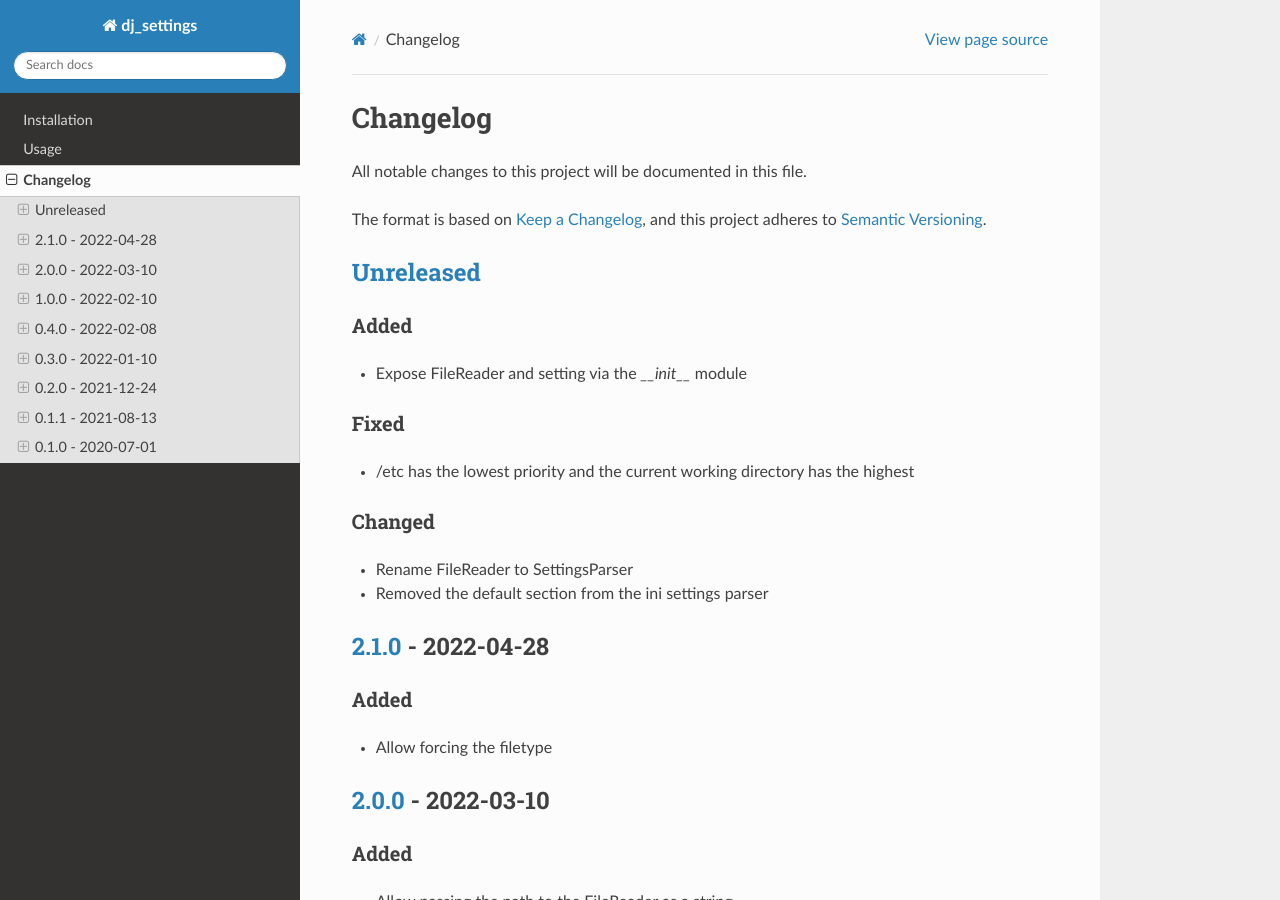
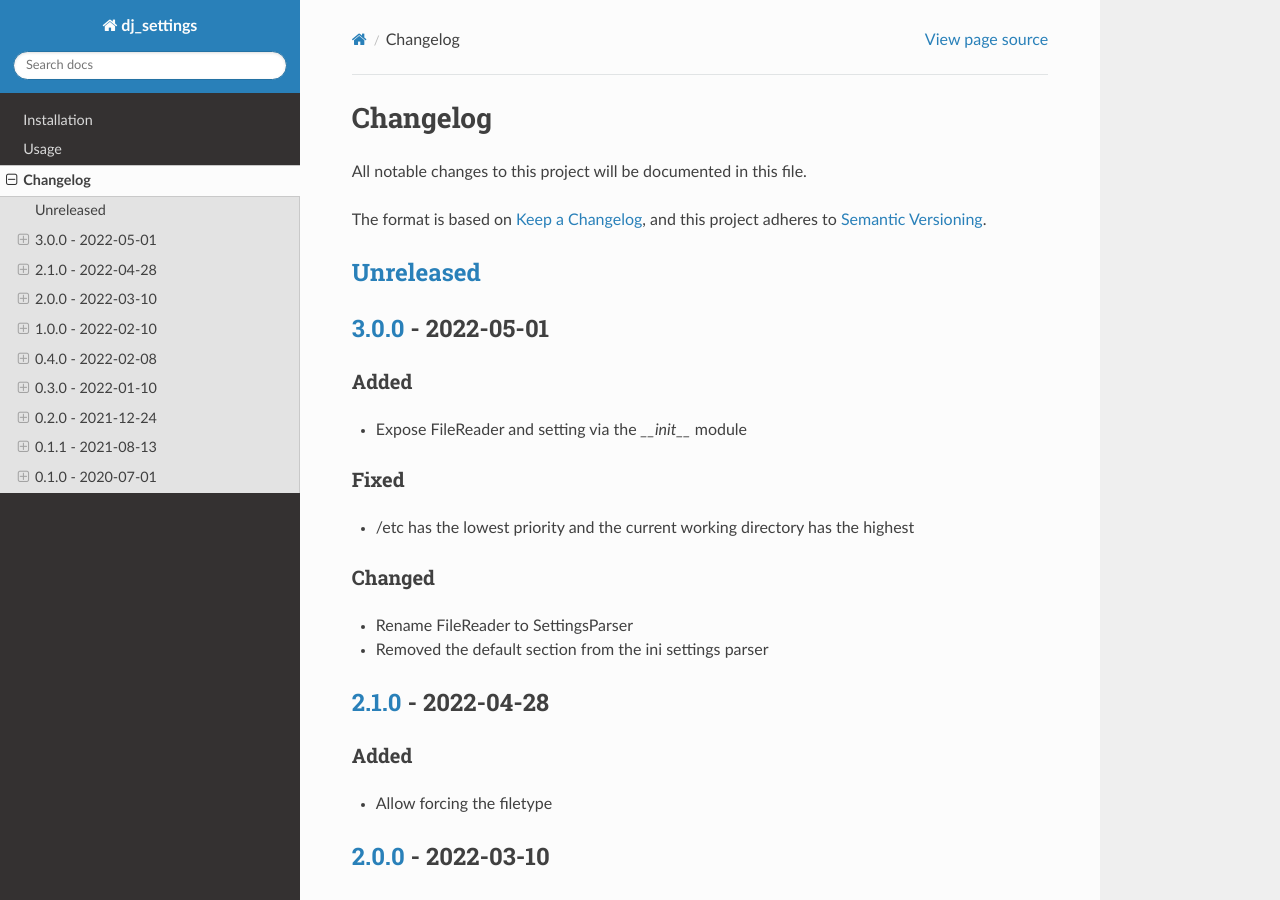
Before and after one commit to spapanik/dj_settings, a Sphinx documentation site: the page built from docs/source/changelog.rst, in a window 1280 px wide and 900 px high. Built offline with Sphinx 7.4.7 and the Read the Docs theme 2.0.0, drawn with Linux system fonts in a browser that asks for light colours.

Commit message:
Bump version

```diff
--- a/CHANGELOG.rst
+++ b/CHANGELOG.rst
@@ -8,6 +8,9 @@ The format is based on `Keep a Changelog`_, and this project adheres to `Semanti
 
 `Unreleased`_
 -------------
+
+`3.0.0`_ - 2022-05-01
+---------------------
 
 Added
 ^^^^^
@@ -92,7 +95,8 @@ Added
 * Allow including python files for settings
 
 
-.. _`unreleased`: https://github.com/spapanik/dj_settings/compare/v2.1.0...main
+.. _`unreleased`: https://github.com/spapanik/dj_settings/compare/v3.0.0...main
+.. _`3.0.0`: https://github.com/spapanik/dj_settings/compare/v2.1.0...v3.0.0
 .. _`2.1.0`: https://github.com/spapanik/dj_settings/compare/v2.0.0...v2.1.0
 .. _`2.0.0`: https://github.com/spapanik/dj_settings/compare/v1.0.0...v2.0.0
 .. _`1.0.0`: https://github.com/spapanik/dj_settings/compare/v0.4.0...v1.0.0
--- a/README.rst
+++ b/README.rst
@@ -39,7 +39,7 @@ The easiest way is to use `poetry`_ to manage your dependencies and add *dj_sett
 .. code-block:: toml
 
     [tool.poetry.dependencies]
-    dj_settings = "^2.1.0"
+    dj_settings = "^3.0.0"
 
 Usage
 ^^^^^
--- a/docs/source/installation.rst
+++ b/docs/source/installation.rst
@@ -7,7 +7,7 @@ The easiest way is to use `poetry`_ to manage your dependencies and add *dj_sett
 .. code-block:: toml
 
     [tool.poetry.dependencies]
-    dj_settings = "^2.1.0"
+    dj_settings = "^3.0.0"
 
 
 .. _poetry: https://python-poetry.org/
--- a/pyproject.toml
+++ b/pyproject.toml
@@ -26,7 +26,7 @@ testpaths = "tests"
 
 [tool.poetry]
 name = "dj_settings"
-version = "2.1.0"
+version = "3.0.0"
 description = "project settings the UNIX way"
 authors = [
     "Stephanos Kuma <stephanos@kuma.ai>",
```
